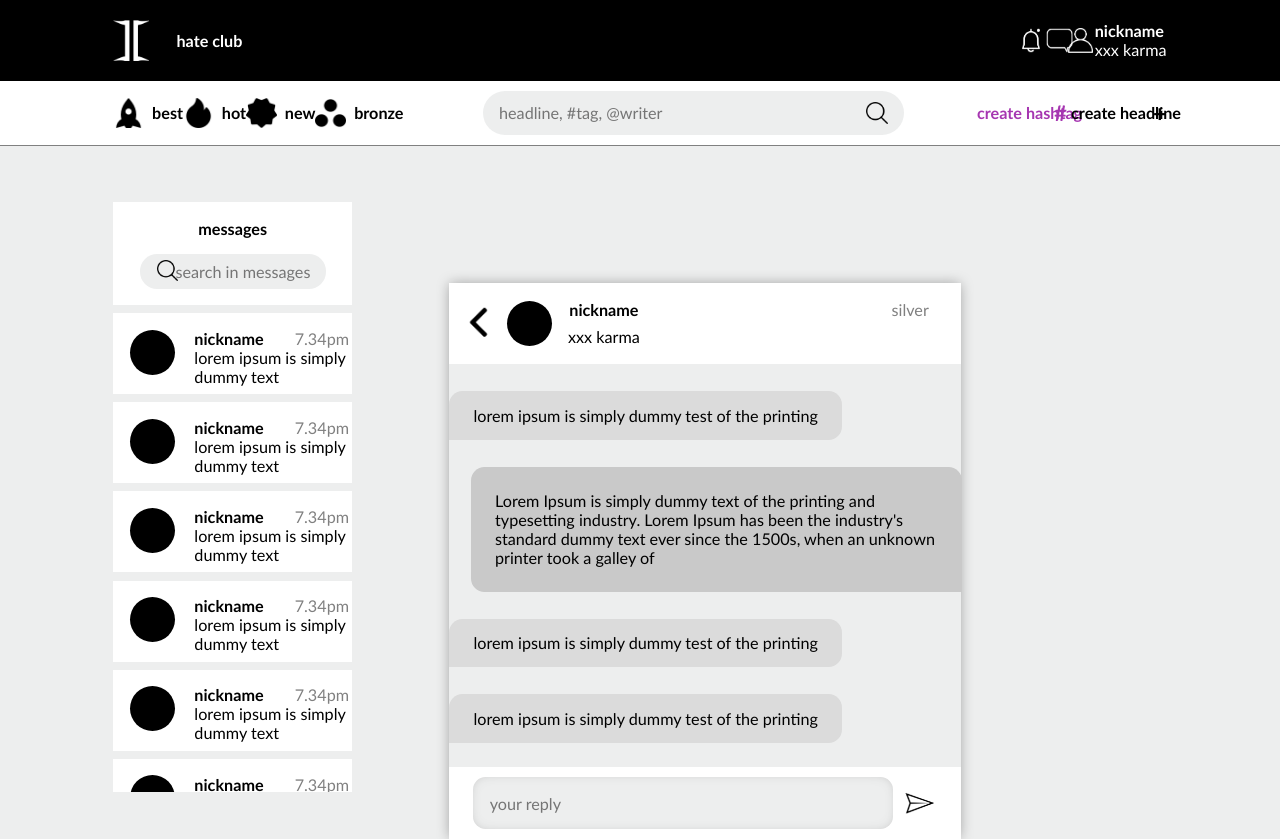
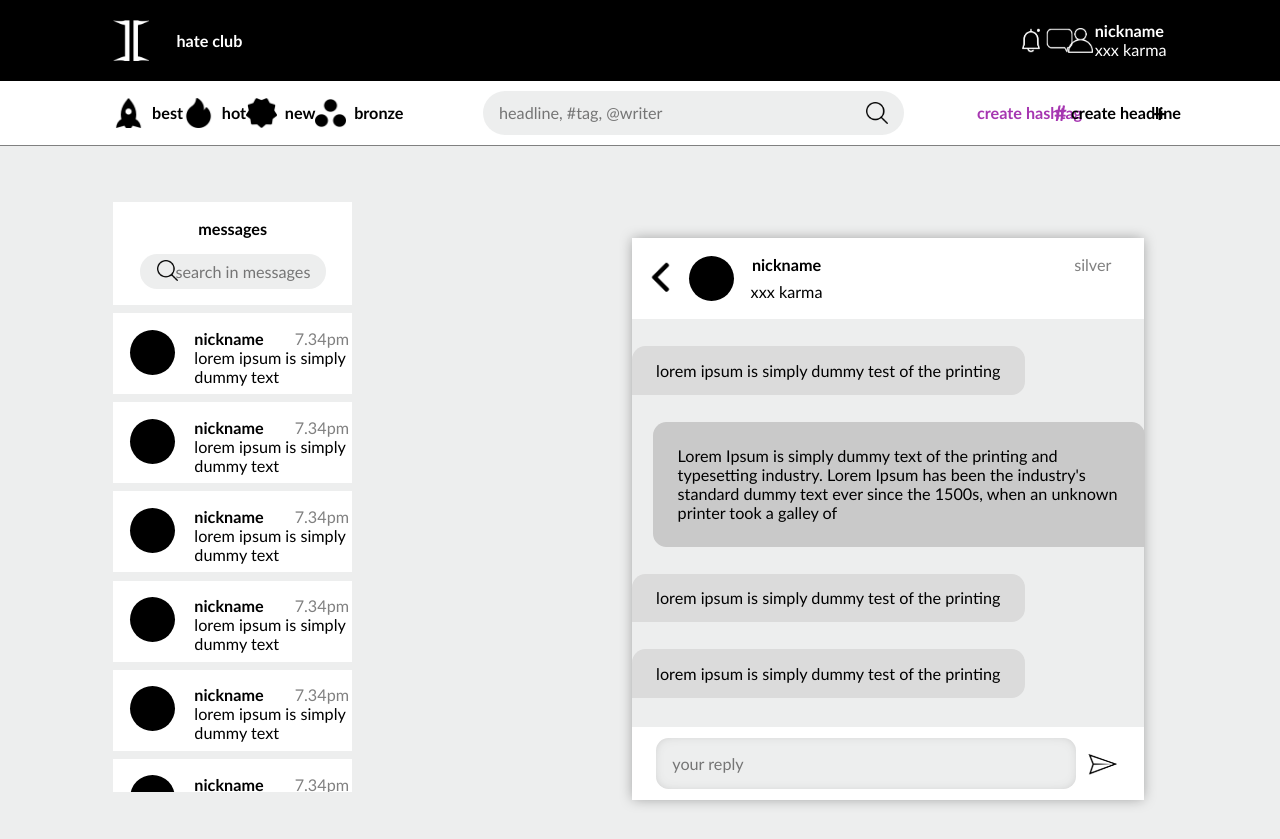
Before and after one commit to HATE-Company/Clone-Dictionary-Website, a React (Create React App) app in the folder app/: page /message in a window 1280 px wide. After the commit the page ends 800 px from the top, so only its background shows below. Built offline with nearby package versions, Linux system fonts and the light colour scheme.

Commit message:
checkpoint

```diff
--- a/app/src/components/Chatbox/chatbox.scss
+++ b/app/src/components/Chatbox/chatbox.scss
@@ -2,13 +2,12 @@
     width: 40%;
     height: 70.2%;
     background-color: #edeeee;
-    margin-top: 12.5rem;
-    margin-left: 6rem;
     box-shadow: 0px 0px 14px -1px rgba(0, 0, 0, 0.349);
     display: flex;
     flex-direction: column;
-    position: relative;
-    top: 5rem;
+    bottom: 0rem;
+    left: 39rem;
+    position:fixed;
 
     &__footer{
         height: 4.5rem;
--- a/app/src/components/Entry/Entry.js
+++ b/app/src/components/Entry/Entry.js
@@ -32,7 +32,7 @@ const Entry = () => {
                     </div>
 
                     <div className="entry__footer__reply">
-                        <img onClick={reply} src={require("../../assets/reply.png")}/>
+                        <p>reply</p>
                         <p> 23 replies</p>
 
                     </div>
--- a/app/src/components/LeftFrame/LeftFrame.js
+++ b/app/src/components/LeftFrame/LeftFrame.js
@@ -1,3 +1,4 @@
+import { useEffect, useState } from "react";
 import { useLocation } from "react-router-dom";
 import LeftframeItem from "../LeftframeItem/LeftframeItem";
 import "./leftframe.scss"
@@ -9,8 +10,9 @@ const style = {
         display:'none'
 }
 
+
         return(
-                <div className="leftframe "style={location==='messages' ? style :''}>
+                <div className="leftframe "style={location==='messages' ? style :{display:'block'}}>
                     <div className="leftframe__items">
                     <LeftframeItem type='' tag='news'></LeftframeItem>
                     <LeftframeItem type='' tag='arts & culture'></LeftframeItem>
```
Also changed, not shown: 1 other file (tests, documents, lock files or other folders).
